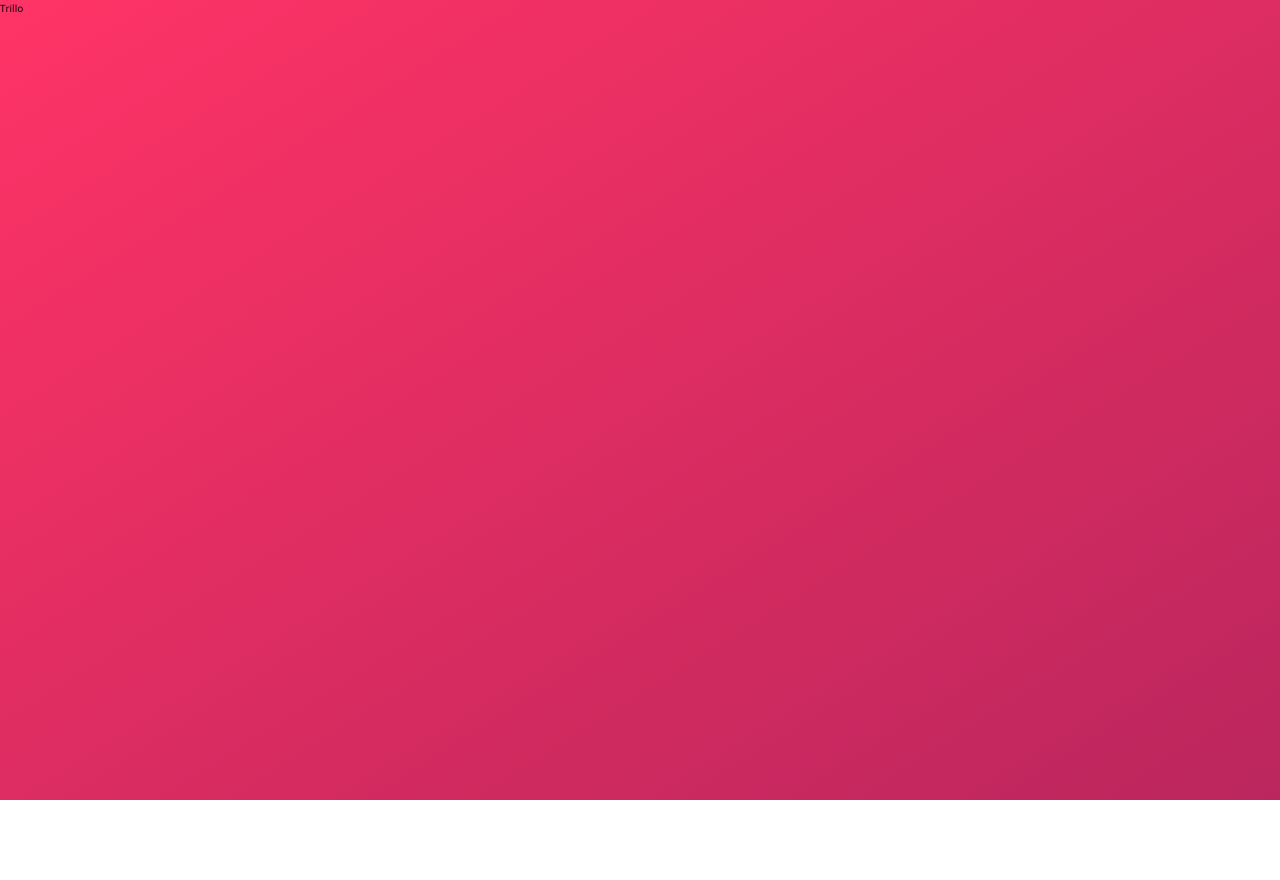
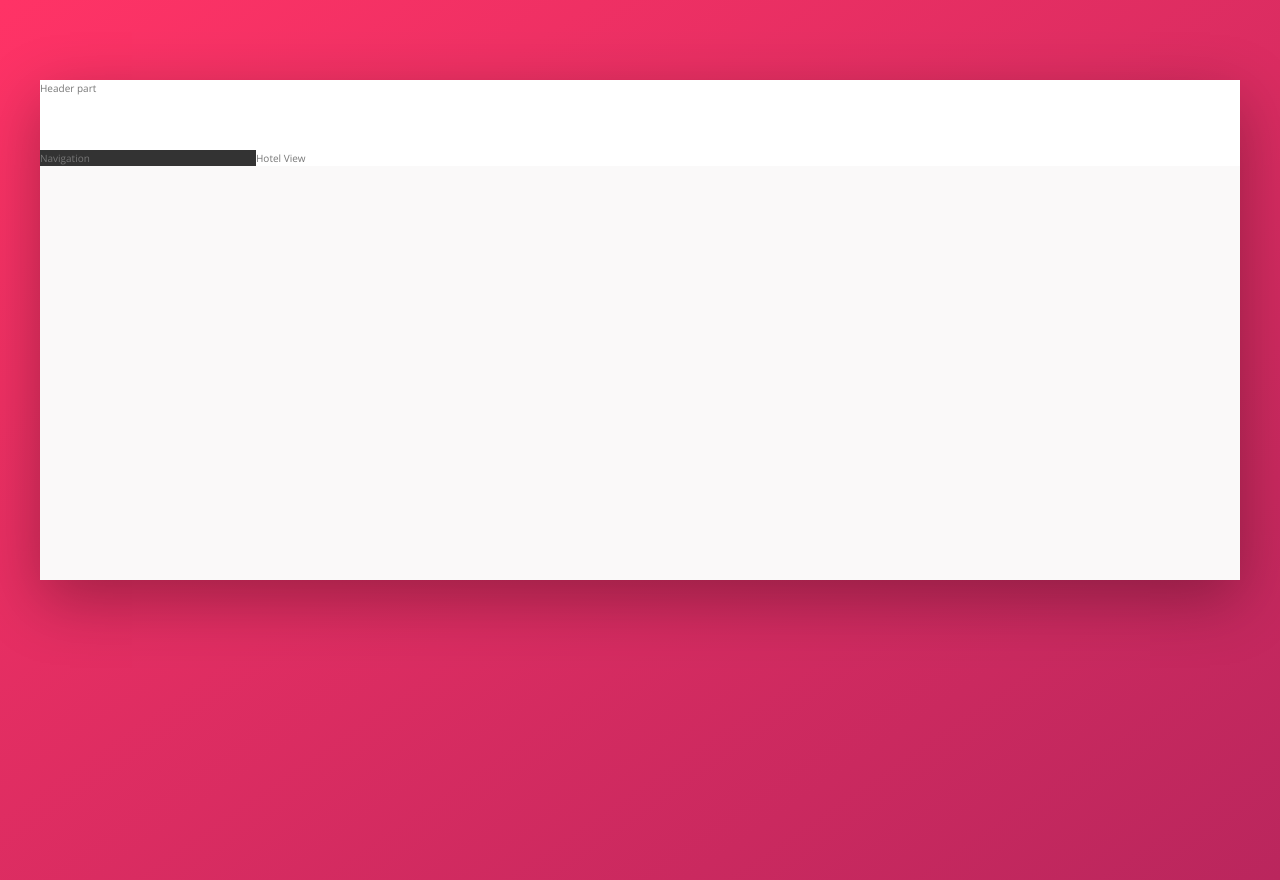
Before and after one commit to mzedlach/Advanced-CSS-and-Sass-Flexbox-Grid-Animations-and-More, a website: page Trillo/starter/index.html in a window 1280 px wide. Before the commit the page ends 800 px from the top, so only its background shows below. Drawn offline with nearby package versions, Linux system fonts and the light colour scheme.

Commit message:
Overall Layout

```diff
--- a/Trillo/starter/index.html
+++ b/Trillo/starter/index.html
@@ -11,6 +11,18 @@
         <title>trillo &mdash; Your all-in-one booking app</title>
     </head>
     <body>
-        Trillo
+        <div class="container">
+            <header class="header">
+                Header part
+            </header>
+            <div class="content">
+                <nav class="sidebar">
+                    Navigation
+                </nav>
+                <main class="hotel-view">
+                    Hotel View
+                </main>
+            </div>
+        </div>
     </body>
 </html>
--- a/Trillo/starter/sass/_base.scss
+++ b/Trillo/starter/sass/_base.scss
@@ -11,6 +11,9 @@
   --color-grey-dark-1: #333;
   --color-grey-dark-2: #777;
   --color-grey-dark-3: #999;
+
+
+  --shadow-dark: 0 2rem 6rem rgba(0,0,0,.3);
 }
 
 * {
@@ -32,7 +35,7 @@ body {
   font-family: 'Open Sans', sans-serif;
   font-weight: 400;
   line-height: 1.6;
-  color: var(--color-grey-dark-2)
+  color: var(--color-grey-dark-2);
   background-image: linear-gradient(to right bottom, var(--color-primary-light), var(--color-primary-dark));
   background-size: cover;
   background-repeat: no-repeat;
--- a/Trillo/starter/sass/_layout.scss
+++ b/Trillo/starter/sass/_layout.scss
@@ -0,0 +1,27 @@
+.container {
+  max-width: 120rem;
+  margin: 8rem auto;
+  background-color: var(--color-grey-light-1);
+  box-shadow: var(--shadow-dark);
+
+  min-height: 50rem;
+}
+.header {
+  height: 7rem;
+  background-color: #fff;
+  border-bottom: var(--color-grey-light-2);
+
+}
+.content {
+  display: flex;
+}
+.sidebar {
+  background-color: var(--color-grey-dark-1);
+
+  flex: 0 0 18%; //Don't grow - don't shrink - Take up 18% of width
+}
+.hotel-view {
+  background-color: #fff;
+
+  flex: 1; //Take up remaining space after sidebar figures things out.
+}
```
Also changed, not shown: Trillo/starter/css/style.css.
